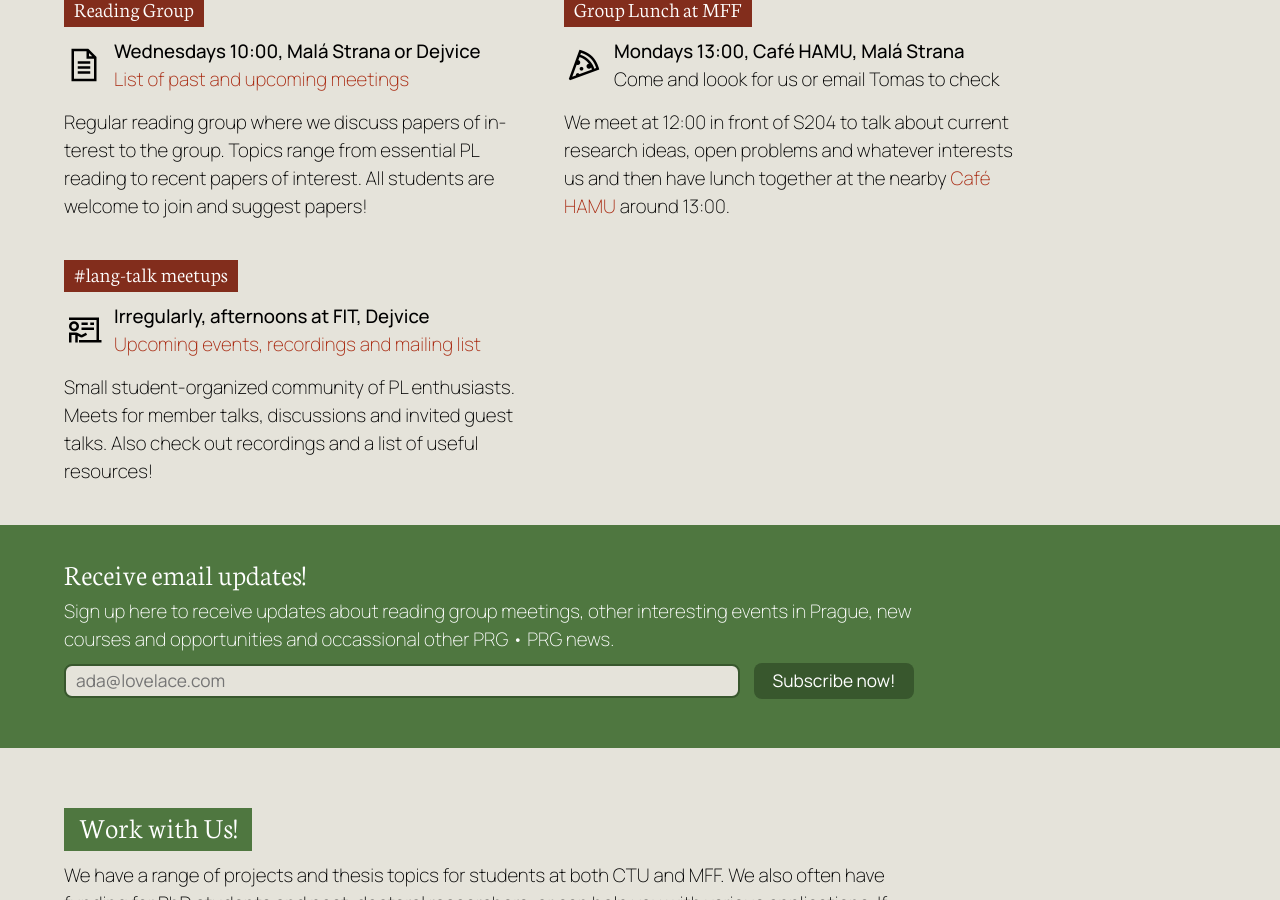
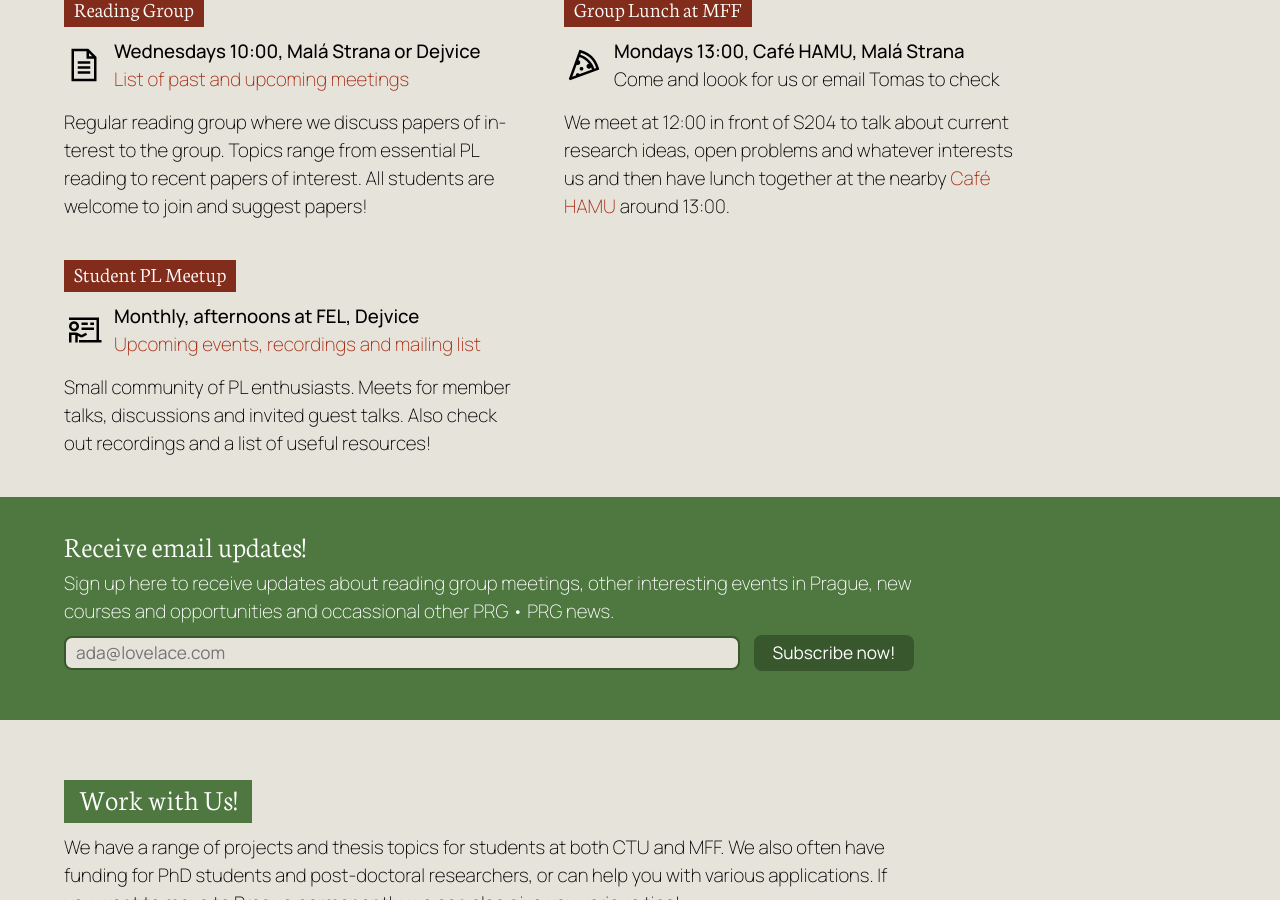
Before and after one commit to prgprg-org/prgprg-org.github.io, a Jekyll site: the page built from index.html, in a window 1280 px wide and 900 px high, scrolled down 658 px. Built offline with Jekyll 4.4.1, drawn with Linux system fonts in a browser that asks for light colours.

Commit message:
Student PL meetup update

```diff
--- a/index.html
+++ b/index.html
@@ -51,14 +51,14 @@ layout: default
   </div>
 </div><div class="row events">
   <div class="col-6-md col-5-lg">
-    <h3>#lang-talk meetups</h3>
+    <h3>Student PL Meetup</h3>
     <i class="las la-chalkboard-teacher"></i>
     <ul class="condensed">
-      <li><strong>Irregularly, afternoons at FIT, Dejvice</strong></li>
-      <li><a href="https://github.com/lang-talk/meetups">Upcoming events, recordings and mailing list</a></li>
+      <li><strong>Monthly, afternoons at FEL, Dejvice</strong></li>
+      <li><a href="https://github.com/prgprg-org/student-meetup">Upcoming events, recordings and mailing list</a></li>
     </ul>
     <p>
-      Small student-organized community of PL enthusiasts. Meets for member talks, discussions and
+      Small community of PL enthusiasts. Meets for member talks, discussions and
       invited guest talks. Also check out recordings and a list of useful resources!</p>
   </div>
 </div>
```
